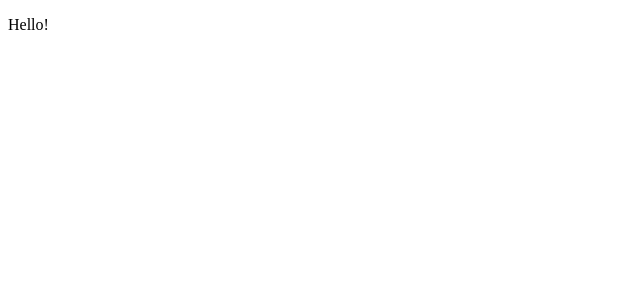
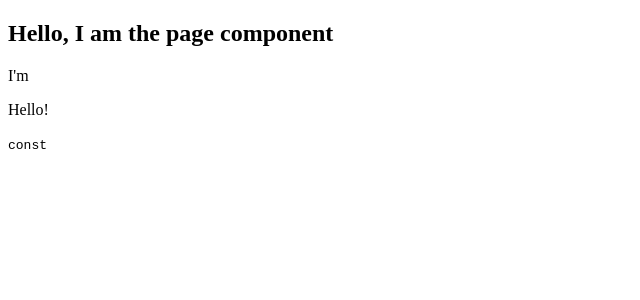
Before and after one commit to henriquekirchheck/wesbos-advanced-react, a Next.js app in the folder frontend/: page / in a window 1280 px wide. Shown: the top 300 px of the page, without its empty margins (0-640 px from the left). Built offline with nearby package versions, Linux system fonts and the light colour scheme.

Commit message:
Made some setup and updated eslintrc

```diff
--- /dev/null
+++ b/frontend/components/Page.js
@@ -0,0 +1,9 @@
+export function Page({ children, cool }) {
+  return (
+    <div>
+      <h2>Hello, I am the page component</h2>
+      <p>I&apos;m {cool}</p>
+      {children}
+    </div>
+  )
+}
--- /dev/null
+++ b/frontend/pages/_app.js
@@ -0,0 +1,9 @@
+import { Page } from '../components/Page'
+
+export default function App({ Component, pageProps }) {
+  return (
+    <Page>
+      <Component {...pageProps}/>
+    </Page>
+  )
+}
--- /dev/null
+++ b/frontend/pages/_document.js
@@ -0,0 +1,15 @@
+import Document, { Html, Head, NextScript, Main} from 'next/document'
+
+export default class MyDocument extends Document {
+  render() {
+    return (
+      <Html lang='en-US'>
+        {/* <Head></Head> */}
+        <body>
+          <Main />
+          <NextScript />
+        </body>
+      </Html>
+    )
+  }
+}
--- a/frontend/pages/index.js
+++ b/frontend/pages/index.js
@@ -2,6 +2,7 @@ export default function HomePage() {
   return (
     <div>
       <p>Hello!</p>
+      <code>const</code>
     </div>
   )
 }
```
Also changed, not shown: frontend/.eslintrc.json.
